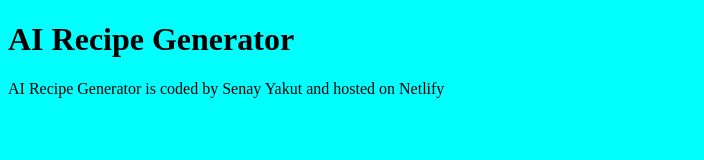
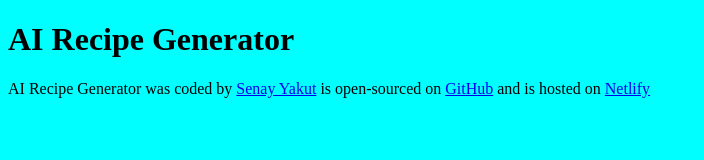
Before and after one commit to SenayYakut/AI-Recipe-Generator, a plain HTML site: page index.html in a window 1280 px wide. Shown: the whole page, without its empty margins (0-704 px from the left). Drawn offline with Linux system fonts and the light colour scheme.

Commit message:
Added basic structure

```diff
--- a/index.html
+++ b/index.html
@@ -9,7 +9,20 @@
   <body>
     <h1>AI Recipe Generator</h1>
     <footer>
-      AI Recipe Generator is coded by Senay Yakut and hosted on Netlify
+      AI Recipe Generator was coded by
+      <a href="https://github.com/SenayYakut" target="_blank">Senay Yakut</a> is
+      open-sourced on
+      <a
+        href="https://github.com/SenayYakut/AI-Recipe-Generator"
+        target="_blank"
+        >GitHub</a
+      >
+      and is hosted on
+      <a
+        href="https://ai-recipe-generator-by-senayyakut.netlify.app"
+        target="_blank"
+        >Netlify</a
+      >
     </footer>
     <script src="src/index.js"></script>
   </body>
```
